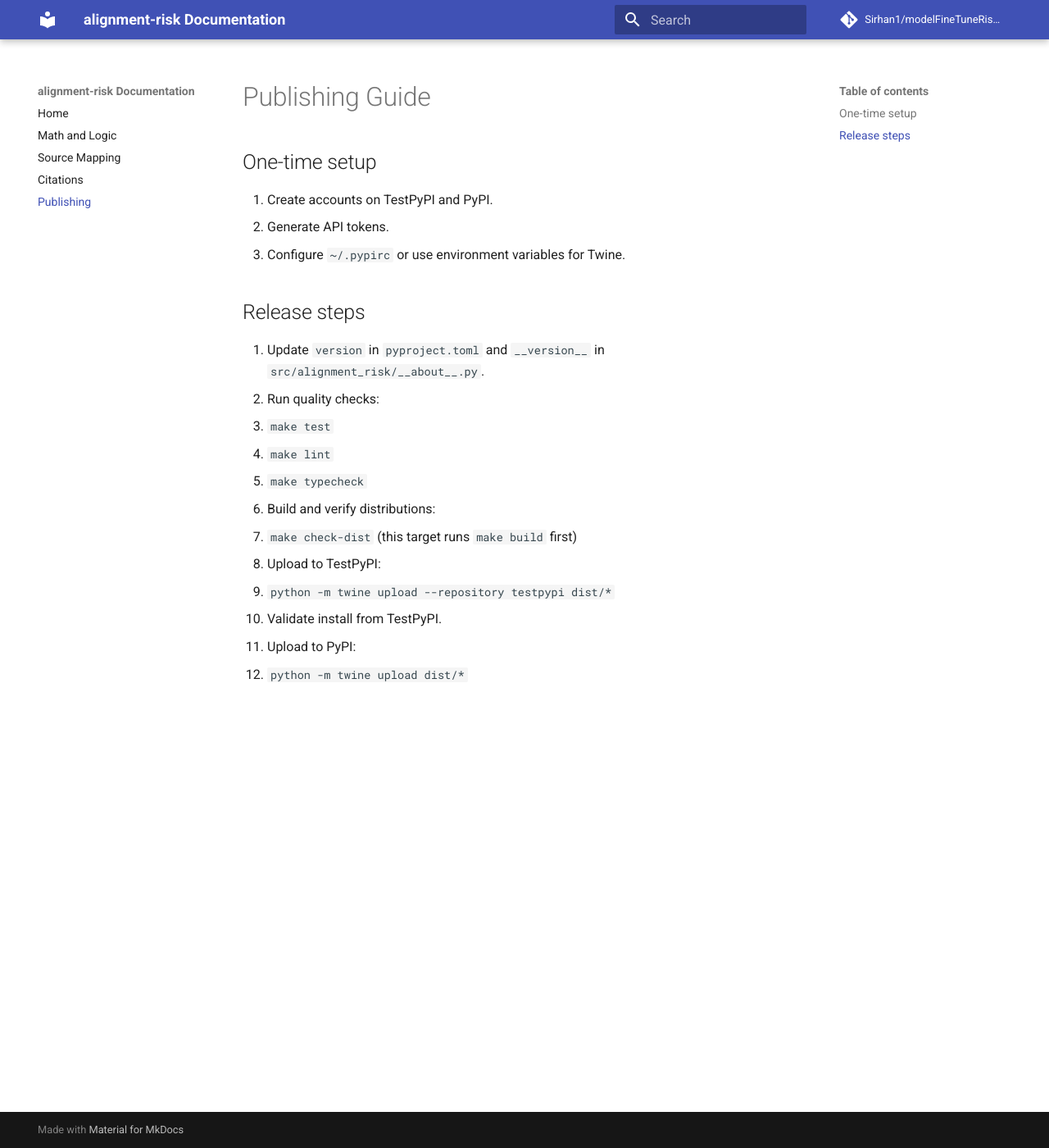
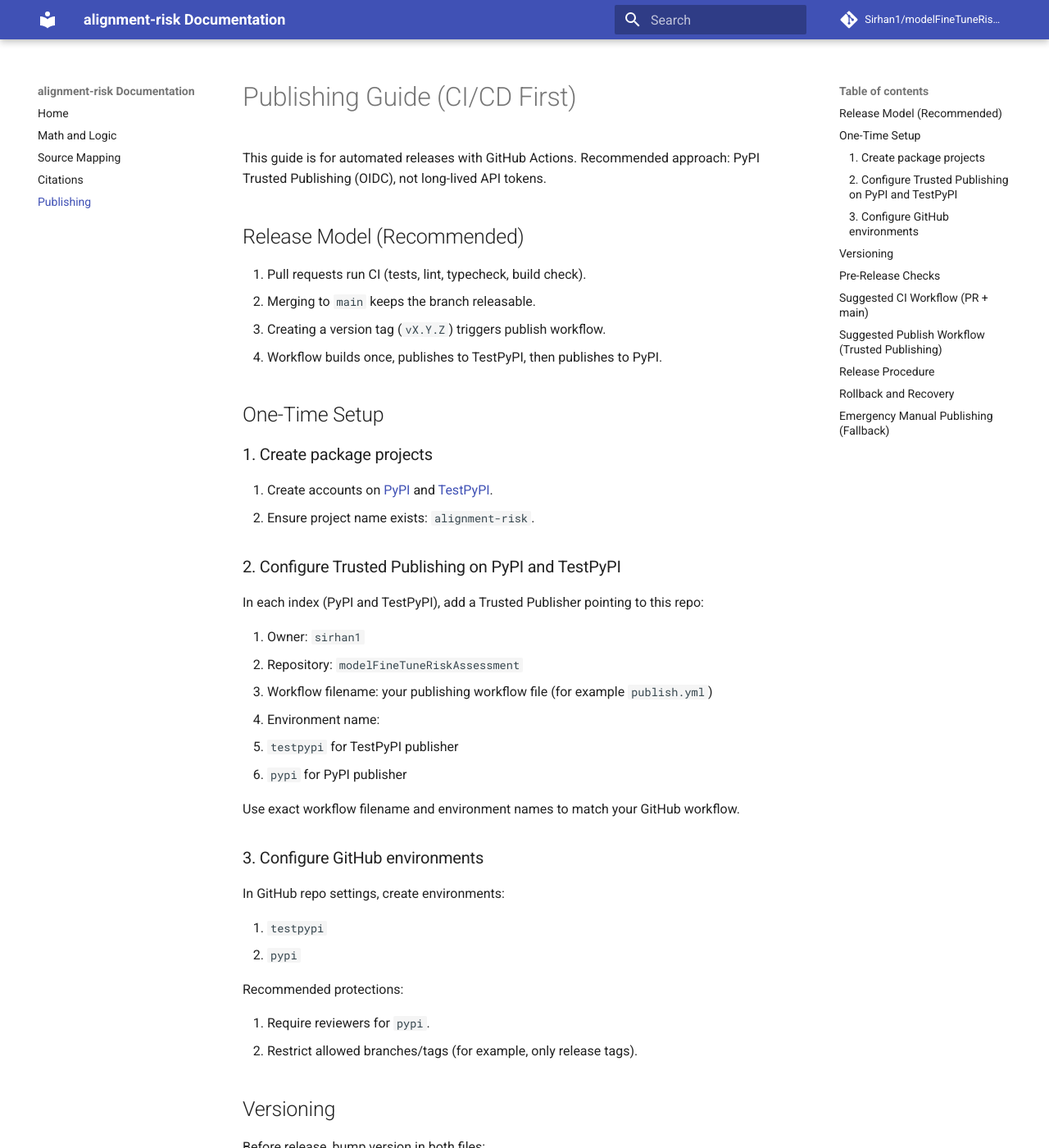
Before and after one commit to Sirhan1/modelFineTuneRiskAssessment, an MkDocs documentation site: the page built from docs/PUBLISHING.md, in a window 1280 px wide and 1400 px high. Shown: the whole window at 82% size. Built offline with MkDocs 1.6.1 and Material for MkDocs 9.7.7, drawn with Linux system fonts in a browser that asks for light colours; comment, search, counter and statistics services are not loaded; some of the changed text lies outside the part shown.

````diff
--- a/docs/PUBLISHING.md
+++ b/docs/PUBLISHING.md
@@ -1,22 +1,190 @@
-# Publishing Guide
+# Publishing Guide (CI/CD First)
 
-## One-time setup
+This guide is for automated releases with GitHub Actions.
+Recommended approach: PyPI Trusted Publishing (OIDC), not long-lived API tokens.
 
-1. Create accounts on TestPyPI and PyPI.
-2. Generate API tokens.
-3. Configure `~/.pypirc` or use environment variables for Twine.
+## Release Model (Recommended)
 
-## Release steps
+1. Pull requests run CI (tests, lint, typecheck, build check).
+2. Merging to `main` keeps the branch releasable.
+3. Creating a version tag (`vX.Y.Z`) triggers publish workflow.
+4. Workflow builds once, publishes to TestPyPI, then publishes to PyPI.
 
-1. Update `version` in `pyproject.toml` and `__version__` in `src/alignment_risk/__about__.py`.
-2. Run quality checks:
-   - `make test`
-   - `make lint`
-   - `make typecheck`
-3. Build and verify distributions:
-   - `make check-dist` (this target runs `make build` first)
-4. Upload to TestPyPI:
-   - `python -m twine upload --repository testpypi dist/*`
-5. Validate install from TestPyPI.
-6. Upload to PyPI:
-   - `python -m twine upload dist/*`
+## One-Time Setup
+
+### 1. Create package projects
+
+1. Create accounts on [PyPI](https://pypi.org) and [TestPyPI](https://test.pypi.org).
+2. Ensure project name exists: `alignment-risk`.
+
+### 2. Configure Trusted Publishing on PyPI and TestPyPI
+
+In each index (PyPI and TestPyPI), add a Trusted Publisher pointing to this repo:
+
+1. Owner: `sirhan1`
+2. Repository: `modelFineTuneRiskAssessment`
+3. Workflow filename: your publishing workflow file (for example `publish.yml`)
+4. Environment name:
+   - `testpypi` for TestPyPI publisher
+   - `pypi` for PyPI publisher
+
+Use exact workflow filename and environment names to match your GitHub workflow.
+
+### 3. Configure GitHub environments
+
+In GitHub repo settings, create environments:
+
+1. `testpypi`
+2. `pypi`
+
+Recommended protections:
+
+1. Require reviewers for `pypi`.
+2. Restrict allowed branches/tags (for example, only release tags).
+
+## Versioning
+
+Before release, bump version in both files:
+
+1. `pyproject.toml` (`[project].version`)
+2. `src/alignment_risk/__about__.py` (`__version__`)
+
+Use semantic versioning (`MAJOR.MINOR.PATCH`).
+
+## Pre-Release Checks
+
+Run before tagging:
+
+```bash
+make test
+make lint
+make typecheck
+make check-dist
+```
+
+## Suggested CI Workflow (PR + main)
+
+Create `.github/workflows/ci.yml`:
+
+```yaml
+name: CI
+
+on:
+  pull_request:
+  push:
+    branches: [main]
+
+jobs:
+  checks:
+    runs-on: ubuntu-latest
+    steps:
+      - uses: actions/checkout@v4
+      - uses: actions/setup-python@v5
+        with:
+          python-version: "3.12"
+      - run: python -m pip install --upgrade pip
+      - run: pip install -e ".[dev]"
+      - run: make test
+      - run: make lint
+      - run: make typecheck
+      - run: make check-dist
+```
+
+## Suggested Publish Workflow (Trusted Publishing)
+
+Create `.github/workflows/publish.yml`:
+
+```yaml
+name: Publish
+
+on:
+  push:
+    tags:
+      - "v*"
+  workflow_dispatch:
+
+jobs:
+  build:
+    runs-on: ubuntu-latest
+    steps:
+      - uses: actions/checkout@v4
+      - uses: actions/setup-python@v5
+        with:
+          python-version: "3.12"
+      - run: python -m pip install --upgrade pip
+      - run: pip install -e ".[dev]"
+      - run: make check-dist
+      - uses: actions/upload-artifact@v4
+        with:
+          name: dist
+          path: dist/*
+
+  publish-testpypi:
+    needs: build
+    runs-on: ubuntu-latest
+    environment: testpypi
+    permissions:
+      id-token: write
+    steps:
+      - uses: actions/download-artifact@v4
+        with:
+          name: dist
+          path: dist
+      - uses: pypa/gh-action-pypi-publish@release/v1
+        with:
+          repository-url: https://test.pypi.org/legacy/
+
+  publish-pypi:
+    needs: publish-testpypi
+    runs-on: ubuntu-latest
+    environment: pypi
+    permissions:
+      id-token: write
+    steps:
+      - uses: actions/download-artifact@v4
+        with:
+          name: dist
+          path: dist
+      - uses: pypa/gh-action-pypi-publish@release/v1
+```
+
+Notes:
+
+1. Build artifacts once and reuse them for both indexes.
+2. Keep `environment` values exactly aligned with Trusted Publisher config.
+3. For Trusted Publishing, avoid calling publish from a reusable workflow.
+
+## Release Procedure
+
+1. Merge release PR into `main`.
+2. Create and push tag:
+
+```bash
+git tag v0.1.1
+git push origin v0.1.1
+```
+
+3. Watch `publish.yml` in GitHub Actions.
+4. Verify package on TestPyPI and PyPI.
+5. Create GitHub release notes from the tag.
+
+## Rollback and Recovery
+
+If publish fails:
+
+1. Fix workflow/config issue.
+2. Delete broken tag locally and remotely if needed.
+3. Bump to next patch version (do not overwrite released files on PyPI).
+4. Re-tag and republish.
+
+## Emergency Manual Publishing (Fallback)
+
+Use this only if CI is unavailable:
+
+```bash
+make check-dist
+python -m twine upload --repository testpypi dist/*
+python -m twine upload dist/*
+```
+
+Token-based uploads are fallback-only when Trusted Publishing cannot be used.
````
Also changed, not shown: CONTRIBUTING.md (+76 -14 lines), README.md (+59 -80 lines), 2 other files.
